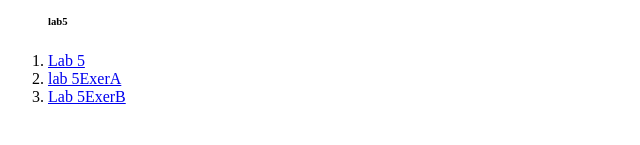
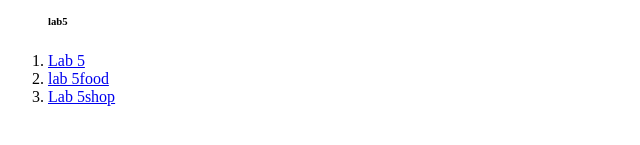
Before and after one commit to kokokokikiki321-pixel/s79016_CSF3133_K2, a plain HTML site: page index.html in a window 1280 px wide. Shown: the part 533-678 px from the top of the page, 0-640 px from the left. Drawn offline with Linux system fonts and the light colour scheme.

Commit message:
Update index.html

```diff
--- a/index.html
+++ b/index.html
@@ -34,8 +34,8 @@
     <ol>
      <h6>lab5</h6>
     <li><a href="lab5/UMT.html">Lab 5</a></li>
-       <li><a href="lab4/food.html">lab 5ExerA</a></li>
-      <li><a href="lab4/shop.html">Lab 5ExerB</a></li>
+       <li><a href="lab5/food.html">lab 5food</a></li>
+      <li><a href="lab5/shop.html">Lab 5shop</a></li>
     </ol>
   </body>
 </html>
```
